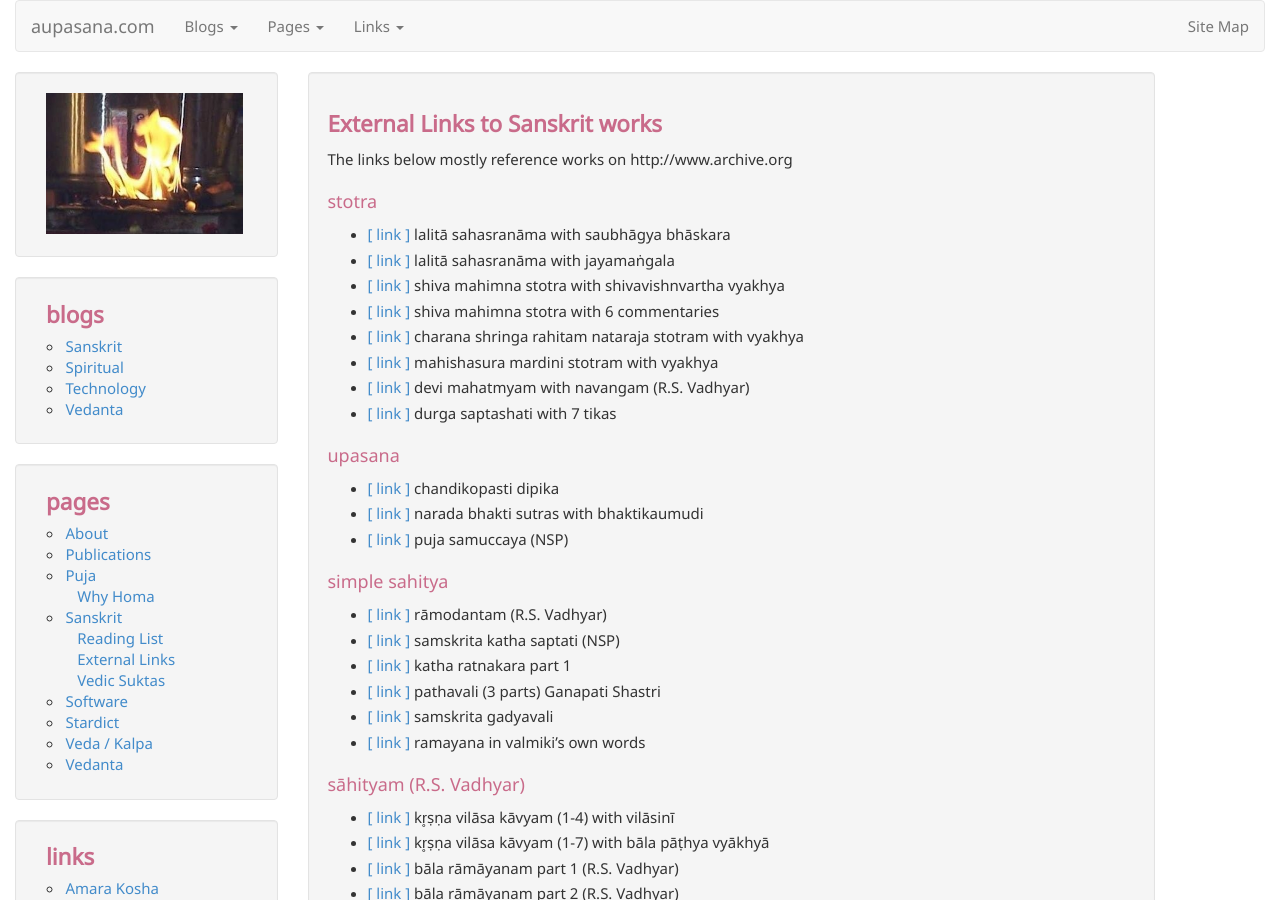
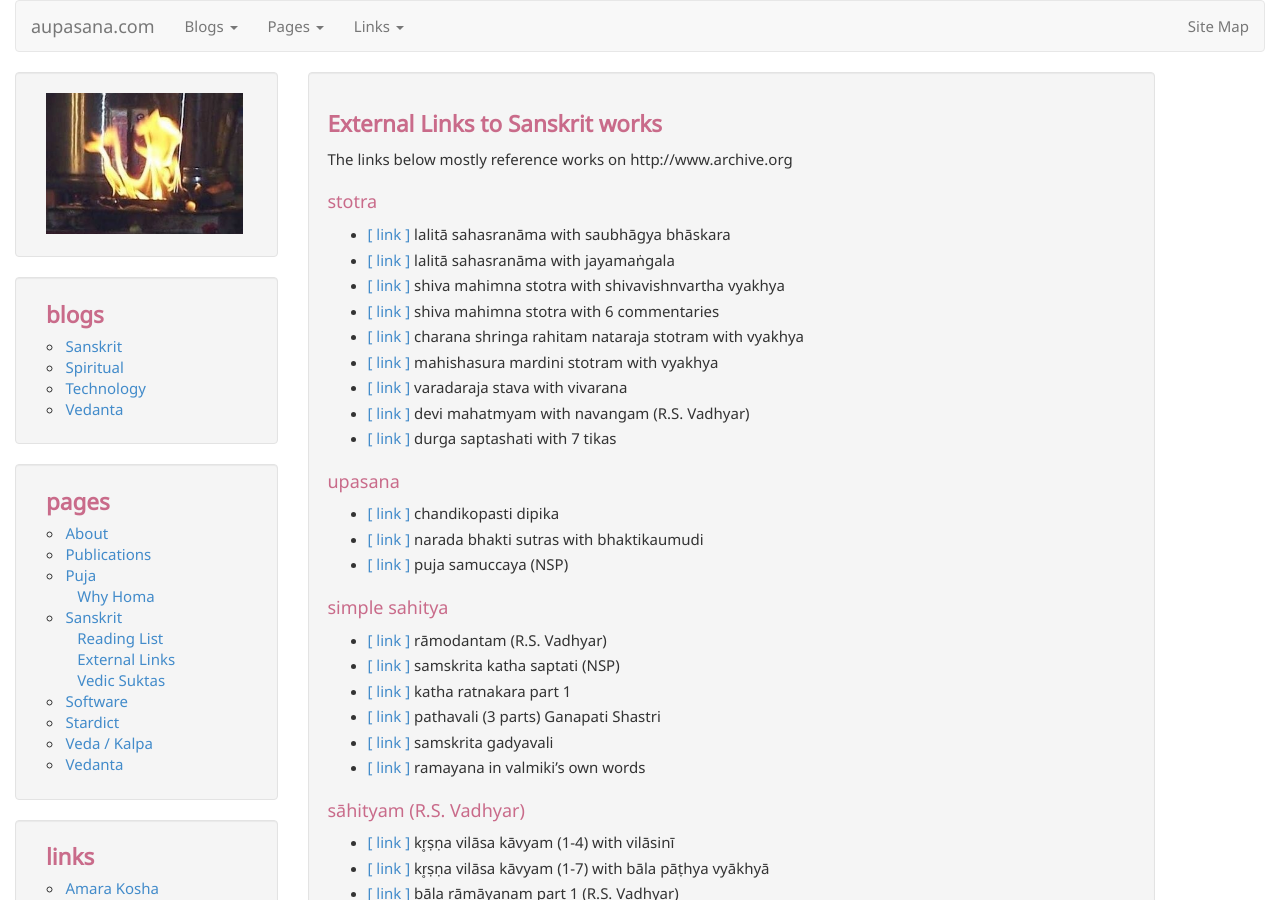
Before and after one commit to aupasana/aupasana.github.io, a Jekyll site: the page built from pages/sanskrit/links.md, in a window 1280 px wide and 900 px high. Built offline with Jekyll 4.4.1, drawn with Linux system fonts in a browser that asks for light colours; nearby versions of some CDN libraries.

Commit message:
Update links.md

```diff
--- a/pages/sanskrit/links.md
+++ b/pages/sanskrit/links.md
@@ -14,6 +14,7 @@ The links below mostly reference works on http://www.archive.org
 * [[ link ]][sms-6] shiva mahimna stotra with 6 commentaries
 * [[ link ]][csrns] charana shringa rahitam nataraja stotram with vyakhya
 * [[ link ]][mms] mahishasura mardini stotram with vyakhya
+* [[ link ]][vsv] varadaraja stava with vivarana
 * [[ link ]][dmn] devi mahatmyam with navangam (R.S. Vadhyar)
 * [[ link ]][d700] durga saptashati with 7 tikas
 
```
Also changed, not shown: other parts of pages/sanskrit/links.md (+1 -0 lines).
